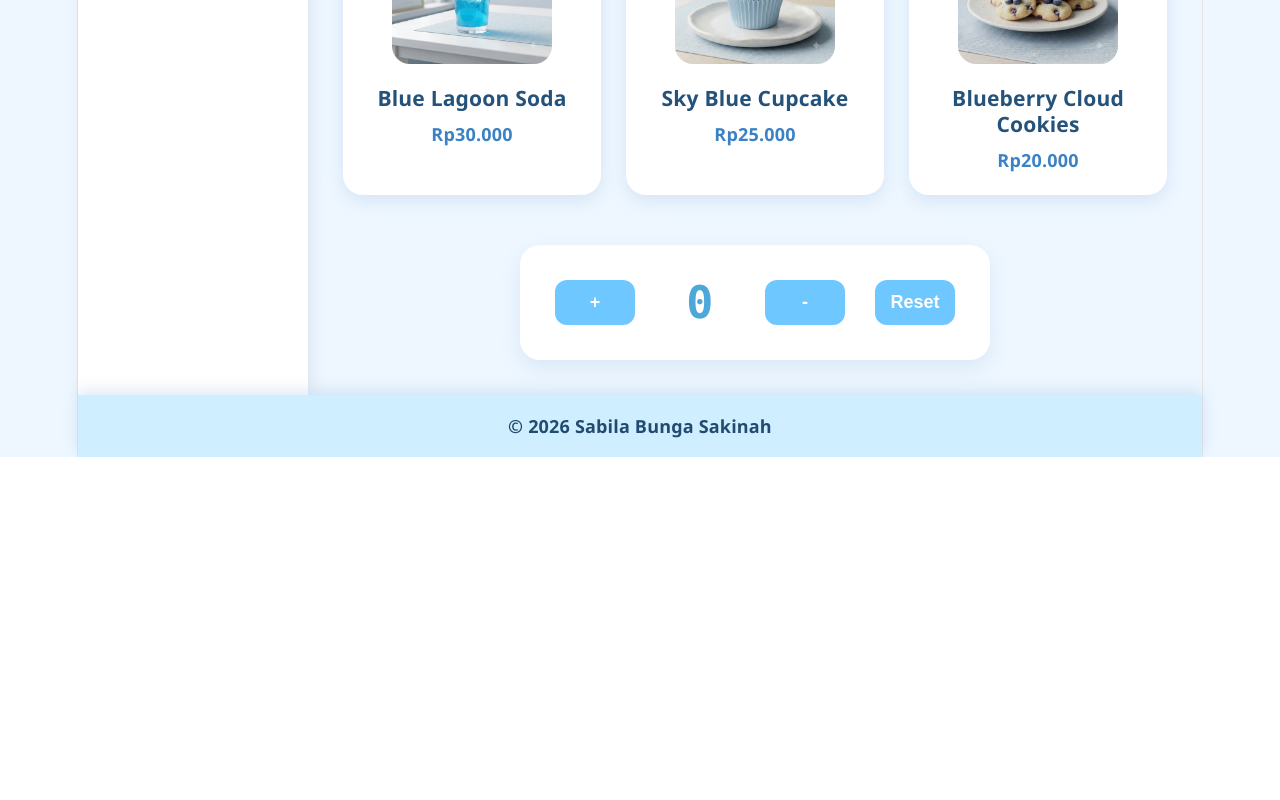
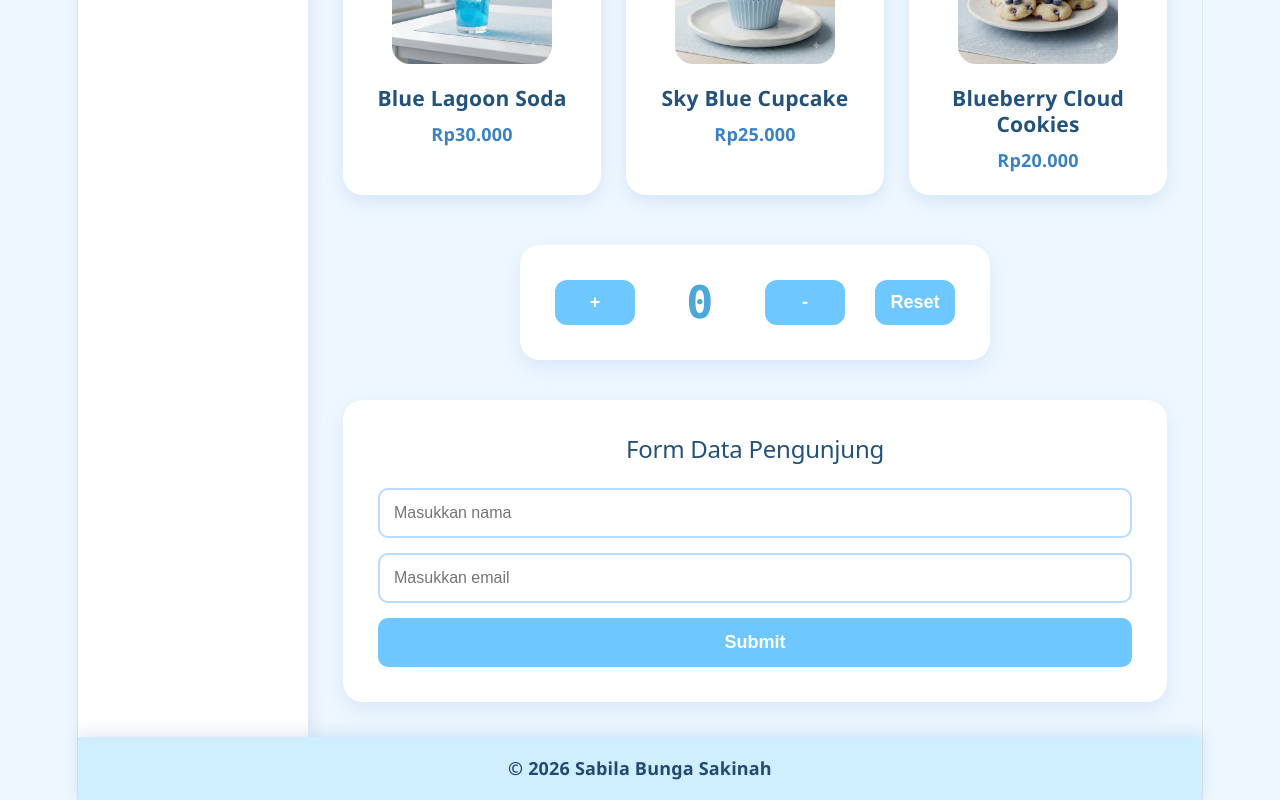
Before and after one commit to sabilabunga38-jpg/reactone-typescript, a React (Vite) app: page / in a window 1280 px wide. Shown: the part 1220-2020 px from the top of the page. Before the commit the page ends 1677 px from the top, so only its background shows below. Built offline with nearby package versions, Linux system fonts and the light colour scheme.

Commit message:
Finish Day 5 - Event Handling Form

```diff
--- a/src/App.css
+++ b/src/App.css
@@ -194,6 +194,73 @@ body {
   background: #49aef0;
   transform: translateY(-3px);
 }
+/* FORM */
+
+.form-card {
+  margin-top: 40px;
+  background: white;
+  padding: 35px;
+  border-radius: 20px;
+  box-shadow: 0 8px 20px rgba(100,150,200,0.15);
+  text-align: center;
+}
+
+.form-card h2 {
+  color: #24527a;
+  margin-bottom: 25px;
+}
+
+.form-card form {
+  display: flex;
+  flex-direction: column;
+  gap: 15px;
+}
+
+.form-card input {
+  padding: 14px;
+  border: 2px solid #b8dcff;
+  border-radius: 10px;
+  font-size: 16px;
+  outline: none;
+}
+
+.form-card input:focus {
+  border-color: #4da8da;
+}
+
+.form-card button {
+  padding: 14px;
+  border: none;
+  border-radius: 10px;
+  background: #6fc7ff;
+  color: white;
+  font-size: 18px;
+  font-weight: bold;
+  cursor: pointer;
+  transition: 0.3s;
+}
+
+.form-card button:hover {
+  background: #49aef0;
+}
+
+.error {
+  margin-top: 15px;
+  color: #e74c3c;
+  font-weight: bold;
+}
+
+.user-result {
+  margin-top: 25px;
+  padding: 20px;
+  background: #eef7ff;
+  border-radius: 15px;
+  color: #24527a;
+}
+
+.user-result h3 {
+  margin-bottom: 15px;
+}
 .footer {
   background: #cfeeff;
   color: #234b70;
--- a/src/App.tsx
+++ b/src/App.tsx
@@ -6,7 +6,7 @@ import Card from "./components/Card";
 import Footer from "./components/Footer";
 import ProductCard from "./components/ProductCard";
 import Counter from "./components/Counter";
-
+import Form from "./components/Form";
 import sabilaaa from "./assets/sabilaaa.jpeg";
 
 import cheesecake from "./assets/products/cheesecake.png";
@@ -104,6 +104,7 @@ function App() {
 
 
          <Counter />
+         <Form />
         </main>
 
       </div>
--- /dev/null
+++ b/src/components/Form.tsx
@@ -0,0 +1,101 @@
+import { useState } from "react";
+
+function Form() {
+
+  const [nama, setNama] = useState("");
+  const [email, setEmail] = useState("");
+
+  const [dataUser, setDataUser] = useState({
+    nama: "",
+    email: ""
+  });
+
+  const [error, setError] = useState("");
+
+  const handleSubmit = (e: React.FormEvent) => {
+    e.preventDefault();
+
+    if (nama === "" || email === "") {
+      setError("Nama dan Email wajib diisi!");
+      return;
+    }
+
+    setError("");
+
+    setDataUser({
+      nama: nama,
+      email: email
+    });
+
+    setNama("");
+    setEmail("");
+  };
+
+
+  return (
+    <div className="form-card">
+
+      <h2>
+        Form Data Pengunjung
+      </h2>
+
+      <form onSubmit={handleSubmit}>
+
+        <input
+          type="text"
+          placeholder="Masukkan nama"
+          value={nama}
+          onChange={(e) => setNama(e.target.value)}
+        />
+
+        <input
+          type="email"
+          placeholder="Masukkan email"
+          value={email}
+          onChange={(e) => setEmail(e.target.value)}
+        />
+
+
+        <button type="submit">
+          Submit
+        </button>
+
+
+      </form>
+
+
+      {
+        error && (
+          <p className="error">
+            {error}
+          </p>
+        )
+      }
+
+
+      {
+        dataUser.nama && (
+          <div className="user-result">
+
+            <h3>
+              Data Berhasil Disimpan ✅
+            </h3>
+
+            <p>
+              Nama : {dataUser.nama}
+            </p>
+
+            <p>
+              Email : {dataUser.email}
+            </p>
+
+          </div>
+        )
+      }
+
+
+    </div>
+  );
+}
+
+export default Form;
```
